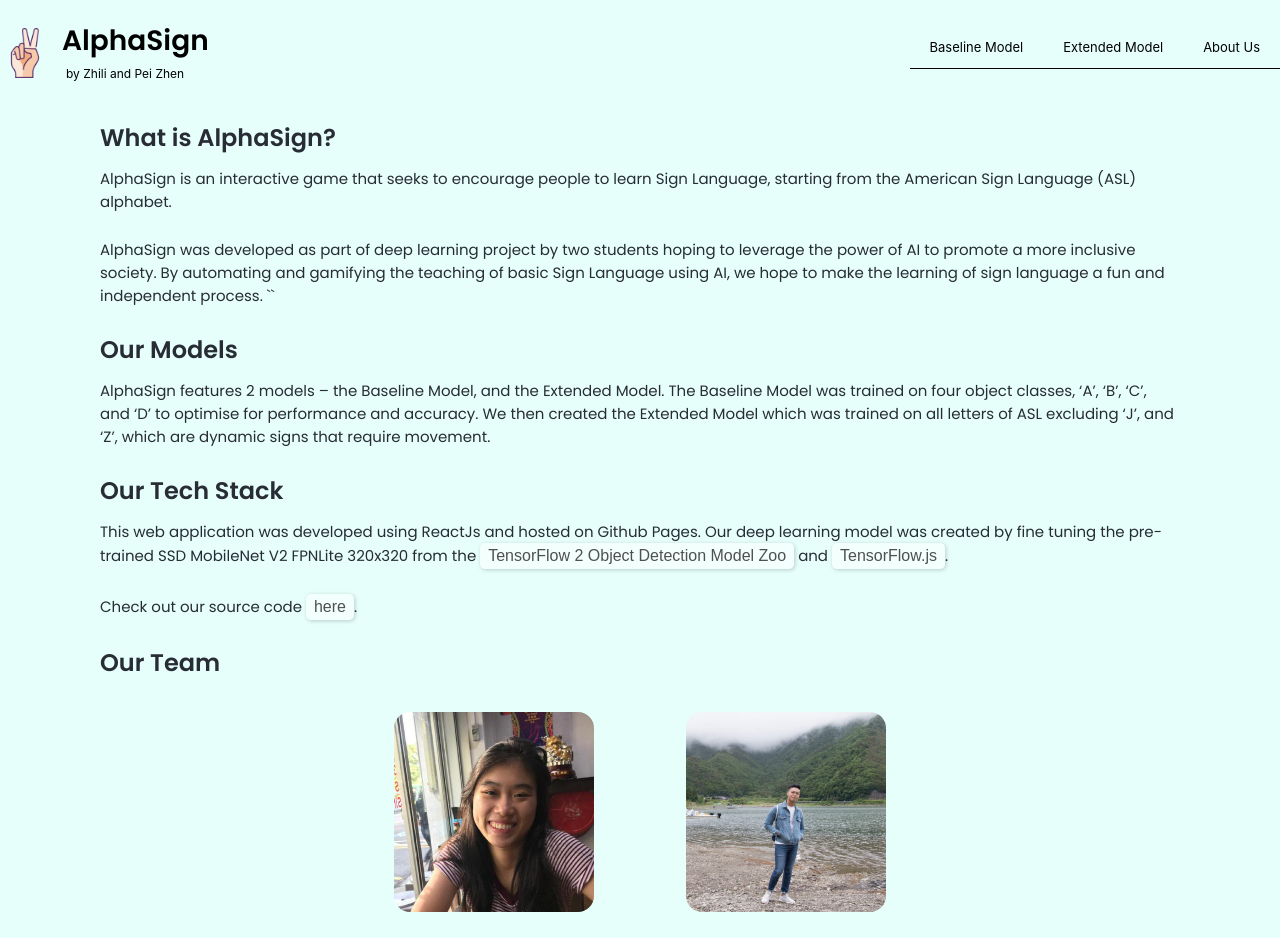
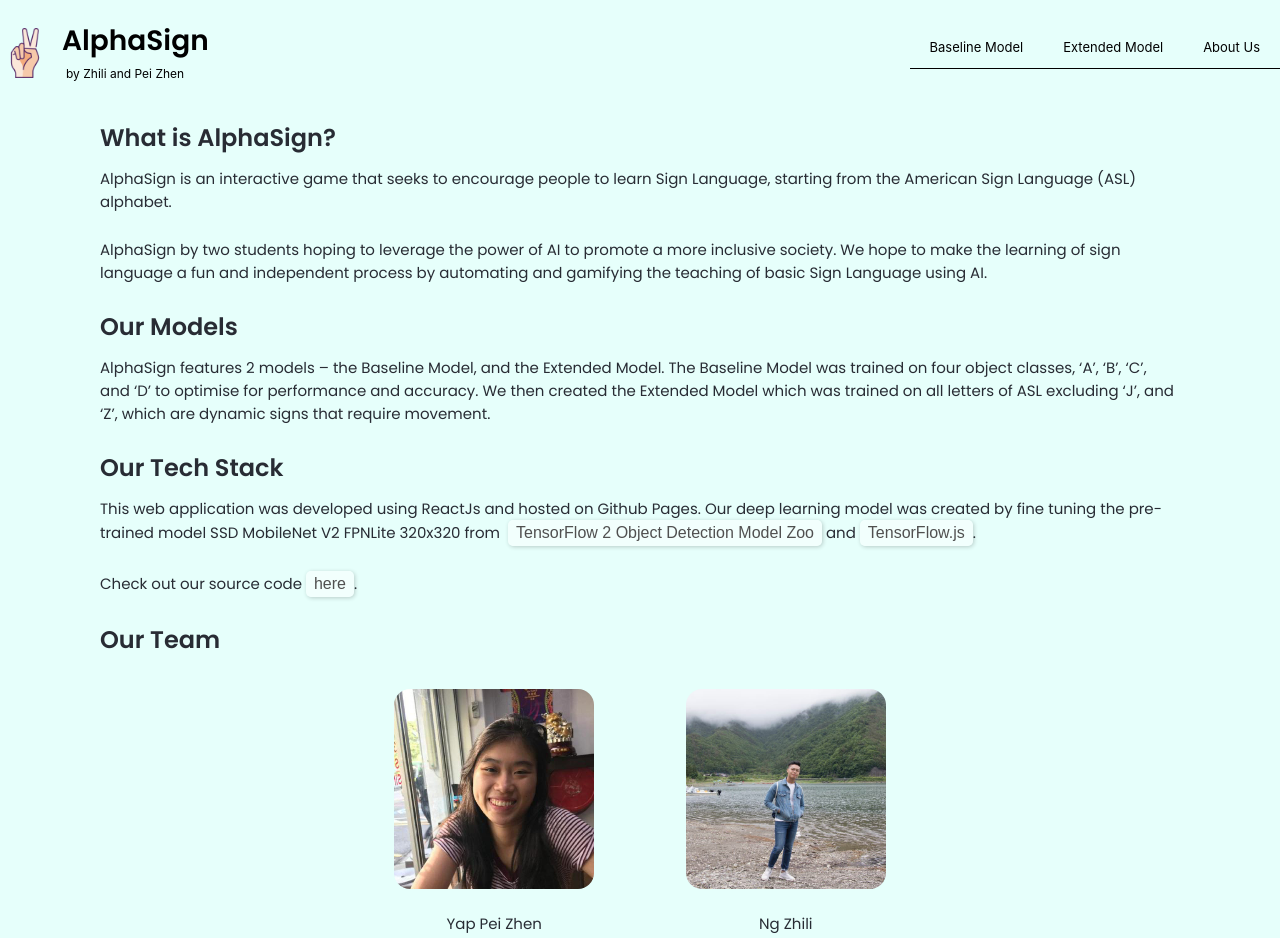
Before and after one commit to yappeizhen/AlphaSign, a React (Create React App) app in the folder ReactCV/: page /AlphaSign/about-us in a window 1280 px wide. Shown: the top 938 px of the page. Built offline with nearby package versions, Linux system fonts and the light colour scheme.

Commit message:
[Typo] Fixed small nit in about us page

```diff
--- a/ReactCV/src/pages/AboutUs.js
+++ b/ReactCV/src/pages/AboutUs.js
@@ -2,10 +2,10 @@ import "../App.css";
 
 // Import dependencies
 import React from "react";
-import styled from "styled-components"
+import styled from "styled-components";
 
-import peizhenImg from "../../src/assets/images/team/peizhen.jpeg"
-import zhiliImg from "../../src/assets/images/team/zhili.jpeg"
+import peizhenImg from "../../src/assets/images/team/peizhen.jpeg";
+import zhiliImg from "../../src/assets/images/team/zhili.jpeg";
 import Keyword from "../components/Keyword";
 import ProfileCard from "../components/ProfileCard";
 
@@ -16,7 +16,7 @@ import ProfileCard from "../components/ProfileCard";
 
 const StyledWrapper = styled.div`
   color: rgb(40, 44, 52);
-  background-color: rgb(230,255,251);
+  background-color: rgb(230, 255, 251);
   background-size: cover;
   height: auto;
 `;
@@ -67,45 +67,58 @@ function AboutUs() {
         <StyledBodyWrapper>
           <StyledH1>What is AlphaSign?</StyledH1>
           <StyledTextContainer>
-            AlphaSign is an interactive game that seeks to encourage people to learn Sign Language, starting from the American Sign Language (ASL) alphabet.
+            AlphaSign is an interactive game that seeks to encourage people to
+            learn Sign Language, starting from the American Sign Language (ASL)
+            alphabet.
           </StyledTextContainer>
           <br />
           <StyledTextContainer>
-            AlphaSign was developed as part of deep learning project by two students hoping to leverage the power of AI to promote a more inclusive society. By automating and gamifying the teaching of basic Sign Language using AI, we hope to make the learning of sign language a fun and independent process.
-            `` </StyledTextContainer>
+            AlphaSign by two students hoping to leverage the power of AI to
+            promote a more inclusive society. We hope to make the learning of
+            sign language a fun and independent process by automating and
+            gamifying the teaching of basic Sign Language using AI.
+          </StyledTextContainer>
           <br />
           <StyledH1>Our Models</StyledH1>
           <StyledTextContainer>
-            AlphaSign features 2 models – the Baseline Model, and the Extended Model. The Baseline Model was trained on four object classes, ‘A’, ‘B’, ‘C’, and ‘D’ to optimise for performance and accuracy. We then created the Extended Model which was trained on all letters of ASL excluding ‘J’, and ‘Z’, which are dynamic signs that require movement.
+            AlphaSign features 2 models – the Baseline Model, and the Extended
+            Model. The Baseline Model was trained on four object classes, ‘A’,
+            ‘B’, ‘C’, and ‘D’ to optimise for performance and accuracy. We then
+            created the Extended Model which was trained on all letters of ASL
+            excluding ‘J’, and ‘Z’, which are dynamic signs that require
+            movement.
           </StyledTextContainer>
           <br />
           <StyledH1>Our Tech Stack</StyledH1>
           <StyledTextContainer>
-            This web application was developed using ReactJs and hosted on Github Pages.
-            Our deep learning model was created by fine tuning the pre-trained SSD MobileNet V2 FPNLite 320x320 from the&nbsp;
+            This web application was developed using ReactJs and hosted on
+            Github Pages. Our deep learning model was created by fine tuning the
+            pre-trained model SSD MobileNet V2 FPNLite 320x320 from &nbsp;
             <Keyword
               url="https://github.com/tensorflow/models/blob/master/research/object_detection/g3doc/tf2_detection_zoo.md"
-              text="TensorFlow 2 Object Detection Model Zoo" />
+              text="TensorFlow 2 Object Detection Model Zoo"
+            />
             &nbsp;and&nbsp;
             <Keyword url="https://www.tensorflow.org/js" text="TensorFlow.js" />
-            .
-          </StyledTextContainer >
-          <br />
-          <StyledTextContainer>
-            Check out our source code&nbsp;
-            <Keyword url="https://github.com/yappeizhen/AlphaSign" text="here" />
             .
           </StyledTextContainer>
           <br />
           <StyledTextContainer>
-            <StyledH1>
-              Our Team
-            </StyledH1>
+            Check out our source code&nbsp;
+            <Keyword
+              url="https://github.com/yappeizhen/AlphaSign"
+              text="here"
+            />
+            .
+          </StyledTextContainer>
+          <br />
+          <StyledTextContainer>
+            <StyledH1>Our Team</StyledH1>
             <StyledCardContainer>
               <ProfileCard
                 imgSrc={peizhenImg}
                 name="Yap Pei Zhen"
-                major="Economics"
+                major="Information Systems & Economics"
                 university="NUS"
                 github="https://github.com/yappeizhen"
                 linkedin="https://www.linkedin.com/in/peizhen/"
```
Also changed, not shown: 2 other files (tests, documents, lock files or other folders).
